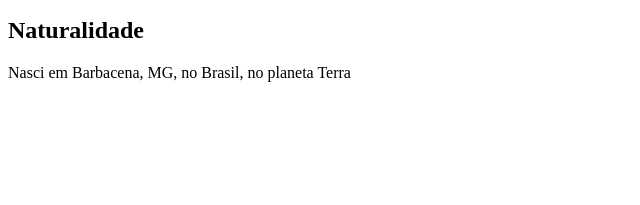
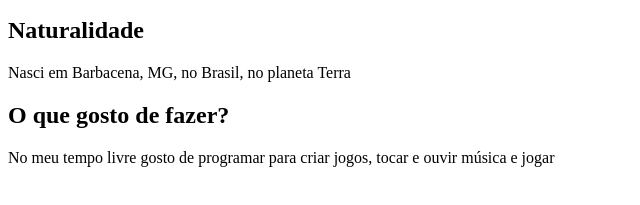
Before and after one commit to ufjf-dcc202/ufjf-dcc202-2023-3-b-atv3-jpsalim21, a website: page index.html in a window 1280 px wide. Shown: the part 101-306 px from the top of the page, without its empty margins (0-640 px from the left). Drawn offline with Linux system fonts and the light colour scheme.

Commit message:
Cria a seção "O que gosto de fazer"

```diff
--- a/index.html
+++ b/index.html
@@ -13,6 +13,10 @@
             <h1> Naturalidade </h1>
             <p> Nasci em Barbacena, MG, no Brasil, no planeta Terra </p>
         </section>
+        <section>
+            <h1> O que gosto de fazer? </h1>
+            <p> No meu tempo livre gosto de programar para criar jogos, tocar e ouvir música e jogar</p>
+        </section>
     </main>
 
 </body>
```
